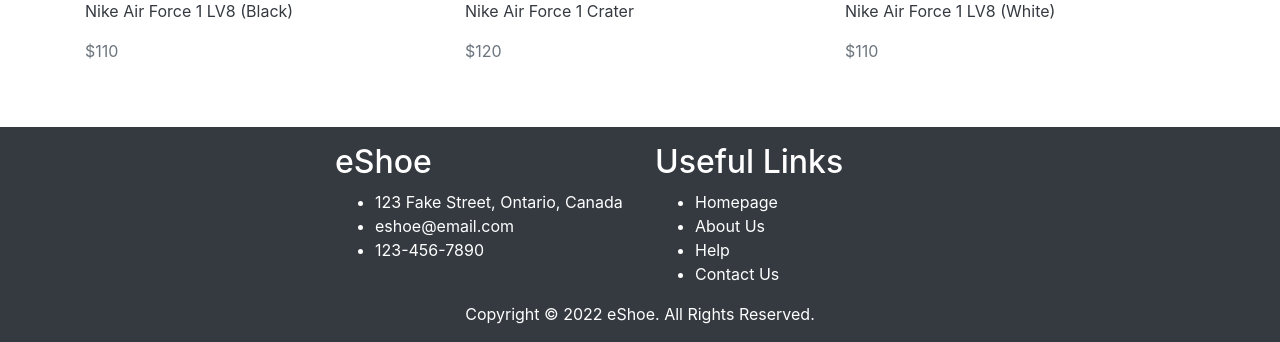
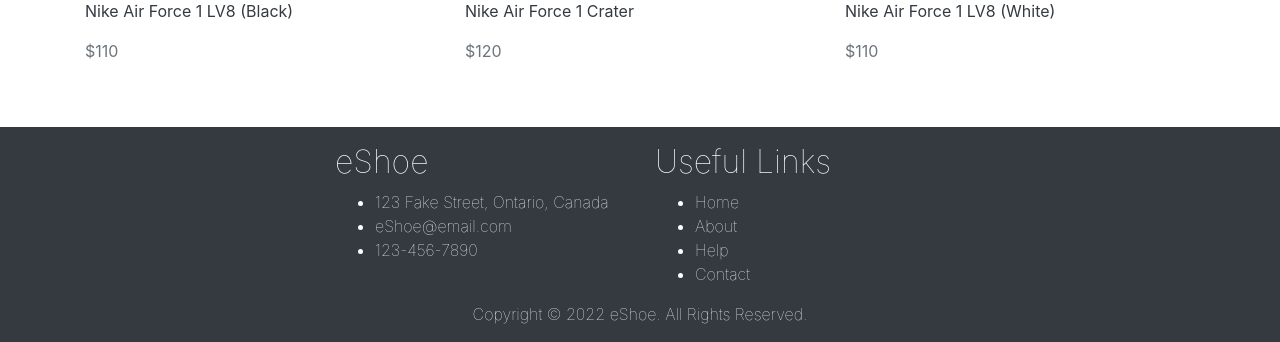
Before and after one commit to nakram6/eshoe, a PHP site: page / in a window 1280 px wide. Shown: the part 2240-2582 px from the top of the page. Run offline with PHP 8.4, Linux system fonts and the light colour scheme.

Commit message:
Update index.php

```diff
--- a/index.php
+++ b/index.php
@@ -1,31 +1,36 @@
 <!DOCTYPE html>
 <html>
   <head>
-    <title>Page Title</title>
+    <title>Order Payment</title>
     <link rel="stylesheet" href="https://cdn.jsdelivr.net/npm/bootstrap@4.3.1/dist/css/bootstrap.min.css" integrity="sha384-ggOyR0iXCbMQv3Xipma34MD+dH/1fQ784/j6cY/iJTQUOhcWr7x9JvoRxT2MZw1T" crossorigin="anonymous">
     <script src="https://code.jquery.com/jquery-3.3.1.slim.min.js"></script>
     <script src="https://cdn.jsdelivr.net/npm/popper.js@1.14.7/dist/umd/popper.min.js"></script>
     <script src="https://cdn.jsdelivr.net/npm/bootstrap@4.3.1/dist/js/bootstrap.min.js"></script>
+	<style>
+	.navbar-brand,.footer-custom,.nav-item,.nav-link,.carousel-img {
+  font-weight: lighter;
+  color: white;
+}
+	</style>
   </head>
   <body>
 
-    <!-- NAVBAR -->
-    <nav class="navbar navbar-expand-lg navbar-light bg-light">
+ <!-- Header (navbar) -->
+ <nav class="navbar navbar-expand-lg bg-dark"> <!--navbar-light bg-light (replace) -->
   <a href="#" class="navbar-brand">eShoe</a>
   <button class="navbar-toggler" type="button" data-toggle="collapse" data-target="#navbar" aria-controls="navbar" aria-expanded="false" aria-label="Toggle navigation">
     <span class="navbar-toggler-icon"></span>
   </button>
   <div class="collapse navbar-collapse" id="navbar">
 
-        <ul class="navbar-nav mr-auto ml-auto">
-          <li class="nav-item"><a href="#" class="nav-link">Home<span class="sr-only">(current)</span></a></li>
-
-          <li class="nav-item"><a href="shop_women.html" class="nav-link">Shop Women</a></li>
-          <li class="nav-item"><a href="shop_kids.html" class="nav-link">Shop Kids</a></li>
-          <li class="nav-item"><a href="shop_promotional.html" class="nav-link">Promotion</a></li>
-
-          <li class="nav-item"><a href="about.html" class="nav-link">About Us</a></li>
-        </ul>
+  <div class="navbar-nav ml-auto">
+  <a class="nav-item nav-link" href="#">About</a>
+  <a class="nav-item nav-link" href="#">Sale</a>
+  <a class="nav-item nav-link" href="#">Men</a>
+  <a class="nav-item nav-link" href="#">Women</a>
+  <a class="nav-item nav-link" href="#">Kids</a>
+  <a class="nav-item nav-link" href="#">Contact</a>
+</div>
 
     <form class="d-flex w-auto">
       <input type="search" class="form-control" placeholder="Search" aria-label="Search"/>
@@ -38,14 +43,14 @@
 
     <ul class="navbar-nav ml-1">
       <li class="nav-item ml-1">
-            <a href="#" class="btn btn-light btn-sm">
+        <a href="#" class="btn btn-dark btn-sm">
           <svg xmlns="http://www.w3.org/2000/svg" width="30" height="30" fill="currentColor" class="bi bi-cart" viewBox="0 0 16 16">
             <path d="M0 1.5A.5.5 0 0 1 .5 1H2a.5.5 0 0 1 .485.379L2.89 3H14.5a.5.5 0 0 1 .491.592l-1.5 8A.5.5 0 0 1 13 12H4a.5.5 0 0 1-.491-.408L2.01 3.607 1.61 2H.5a.5.5 0 0 1-.5-.5zM3.102 4l1.313 7h8.17l1.313-7H3.102zM5 12a2 2 0 1 0 0 4 2 2 0 0 0 0-4zm7 0a2 2 0 1 0 0 4 2 2 0 0 0 0-4zm-7 1a1 1 0 1 1 0 2 1 1 0 0 1 0-2zm7 0a1 1 0 1 1 0 2 1 1 0 0 1 0-2z"/>
           </svg>
         </a>
       </li>
       <li class="nav-item ml-1">
-            <a href="#" class="btn btn-light btn-sm">
+        <a href="#" class="btn btn-dark btn-sm">
           <svg xmlns="http://www.w3.org/2000/svg" width="30" height="30" fill="currentColor" class="bi bi-cart" viewBox="1.5 3 13 10">
             <path d="M8 8a3 3 0 1 0 0-6 3 3 0 0 0 0 6zm2-3a2 2 0 1 1-4 0 2 2 0 0 1 4 0zm4 8c0 1-1 1-1 1H3s-1 0-1-1 1-4 6-4 6 3 6 4zm-1-.004c-.001-.246-.154-.986-.832-1.664C11.516 10.68 10.289 10 8 10c-2.29 0-3.516.68-4.168 1.332-.678.678-.83 1.418-.832 1.664h10z"/>
           </svg>
@@ -56,34 +61,33 @@
   </div>
 </nav>
 
-    <!-- HEADER -->
+    <!-- Home -->
     <header>
       <div class="container">
         <div id="carouselHeader" class="carousel slide mt-5" data-ride="carousel">
           <div class="carousel-inner">
             <div class="carousel-item active">
-              <img class="d-block w-100" src="https://www.science.org/do/10.1126/science.aaz5243/abs/1036780592-1280x720.jpg" alt="First slide">
-              <div class="carousel-caption "><h3>Sample Text</h3></div>
+              <img class="d-block w-100" src="https://cdn.stocksnap.io/img-thumbs/960w/relaxing-shoes_R7NJ9JHE2A.jpg" alt="First slide">
+              <div class="carousel-caption "><h3 class = "carousel-img">Welcome to eShoe. Begin sole searching here.</h3></div>
             </div>
             <div class="carousel-item">
-              <img class="d-block w-100" src="https://static01.nyt.com/images/2016/12/14/well/move/14physed-running-photo/14physed-running-photo-superJumbo.jpg" alt="Second slide">
-              <div class="carousel-caption"><h3>Sample Text</h3></div>
+              <img class="d-block w-100" src="https://cdn.stocksnap.io/img-thumbs/960w/boots-shoes_NY1J54I4RB.jpg" alt="Second slide">
+              <div class="carousel-caption"><h3 class = "carousel-img">Discover the best pairs of footwear for you and yours here. </h3></div>
             </div>
             <div class="carousel-item">
-              <img class="d-block w-100" src="https://www.highsnobiety.com/static-assets/thumbor/q8vfnDYTVfXAEwxn4CqSOqKlnvk=/1200x800/www.highsnobiety.com/static-assets/wp-content/uploads/2019/05/30145103/main11.jpg" alt="Third slide">
-              <div class="carousel-caption text-dark"><h3>Sample Text</h3></div>
+              <img class="d-block w-100" src="https://cdn.stocksnap.io/img-thumbs/960w/shoes-chucks_IZUJXJHMV3.jpg" alt="Third slide">
+              <div class="carousel-caption text-dark"><h3 class = "carousel-img"> Add another pair of shoes to your collection here.</h3></div>
             </div>
           </div>
         </div>
       </div>
     </header>
 
-    <!-- MAIN CONTENT -->
     <div class="container mt-5">
       <div class="row">
         <div class="col-lg-6">
           <div class="section-heading">
-            <h2>Men's Latest</h2><span>Men's Latest.</span>
+            <h2>Men's Latest</h2><span> Our Latest of Men's footwear.</span>
           </div>
         </div>
       </div>
@@ -122,7 +126,7 @@
       <div class="row">
         <div class="col-lg-6">
           <div class="section-heading">
-            <h2>Women's Latest</h2><span>Women's Latest.</span>
+            <h2>Women's Latest</h2><span>Our Latest of Women's footwear.</span>
           </div>
         </div>
       </div>
@@ -161,7 +165,7 @@
       <div class="row">
         <div class="col-lg-6">
           <div class="section-heading">
-            <h2>Kid's Latest</h2><span>Kid's Latest.</span>
+            <h2>Kid's Latest</h2><span>Our Latest of Kid's footwear.</span>
           </div>
         </div>
       </div>
@@ -196,27 +200,27 @@
       </div>
     </div>
 
-    <!-- FOOTER -->
+   <!--Footer-->
    <footer>
-      <div class="container-fluid mt-5 bg-dark text-white">
+    <div class="container-fluid mt-5 bg-dark footer-custom">
       <div class="row d-flex justify-content-center">
         <div class="col-lg-3 mt-3">
           <div class="logo">
-              <h2>eShoe</h2>
+            <h2 style = "font-weight: lighter">eShoe</h2>
           </div>
           <ul>
-              <li><a href="#" class="text-decoration-none text-white">123 Fake Street, Ontario, Canada</a></li>
-              <li><a href="#" class="text-decoration-none text-white">eshoe@email.com</a></li>
+            <li><a href="#" class="text-decoration-none text-white">123 Fake Street, Ontario, Canada </a></li>
+            <li><a href="#" class="text-decoration-none text-white">eShoe@email.com</a></li>
             <li><a href="#" class="text-decoration-none text-white">123-456-7890</a></li>
           </ul>
         </div>
         <div class="col-lg-3 mt-3">
-            <h2>Useful Links</h2>
+          <h2 style = "font-weight: lighter"> Useful Links</h2>
           <ul>
-              <li><a href="#" class="text-decoration-none text-white">Homepage</a></li>
-              <li><a href="#" class="text-decoration-none text-white">About Us</a></li>
+            <li><a href="#" class="text-decoration-none text-white">Home</a></li>
+            <li><a href="#" class="text-decoration-none text-white">About</a></li>
             <li><a href="#" class="text-decoration-none text-white">Help</a></li>
-              <li><a href="#" class="text-decoration-none text-white">Contact Us</a></li>
+            <li><a href="#" class="text-decoration-none text-white">Contact</a></li>
           </ul>
         </div>
         <div class="col-lg-9 d-flex justify-content-center">
```
Lines whose indentation alone changed are shown as unchanged.
